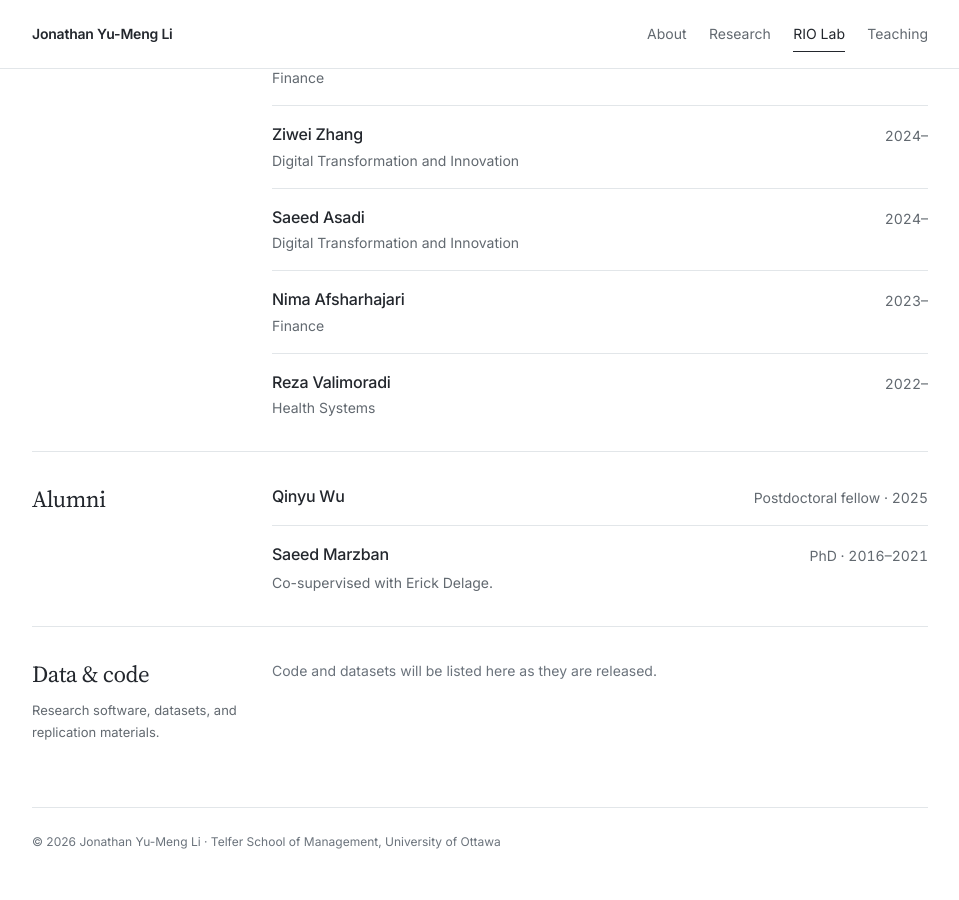
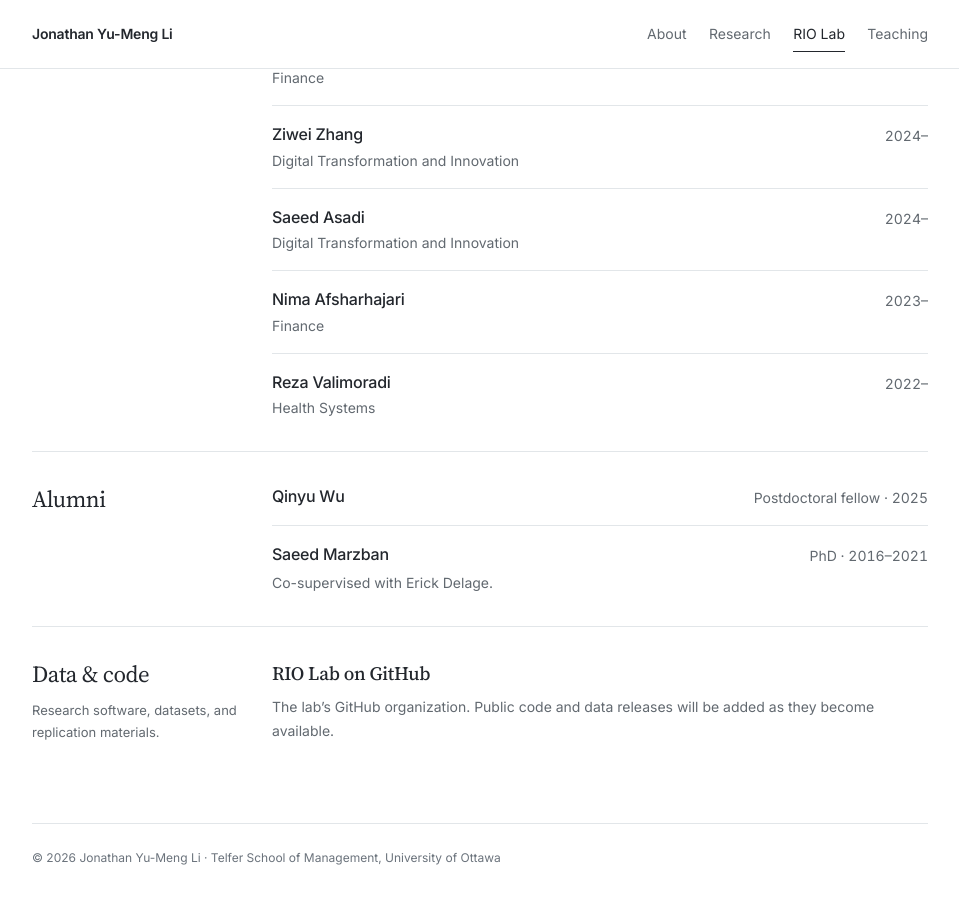
Before and after one commit to jonathanyumengli/jonathanyumengli-github.io, a Jekyll site: the page built from lab.html, in a window 1280 px wide and 900 px high, scrolled down 793 px. Shown: the whole window, without its empty margins (160-1119 px from the left). Built offline with Jekyll 4.4.1, drawn with Linux system fonts in a browser that asks for light colours.

Commit message:
Put RIO Lab GitHub first in Data & code

```diff
--- a/_includes/resources.html
+++ b/_includes/resources.html
@@ -1,8 +1,10 @@
-{% assign resource_count = 0 %}
 {% assign resource_papers = site.papers | sort: 'title' %}
 <div class="resource-list">
+  <article class="resource">
+    <h3><a href="https://github.com/rio-research-lab">RIO Lab on GitHub</a></h3>
+    <p class="resource-description">The lab’s GitHub organization. Public code and data releases will be added as they become available.</p>
+  </article>
 {% for paper in resource_papers %}{% if paper.code_url or paper.data_url %}
-  {% assign resource_count = resource_count | plus: 1 %}
   <article class="resource">
     <h3><a href="{{ '/research/' | relative_url }}#{{ paper.slug }}">{{ paper.title | escape }}</a></h3>
     {% if paper.resource_note %}<p class="resource-description">{{ paper.resource_note | escape }}</p>{% endif %}
@@ -10,12 +12,10 @@
   </article>
 {% endif %}{% endfor %}
 {% for resource in site.data.resources %}
-  {% assign resource_count = resource_count | plus: 1 %}
   <article class="resource">
     <h3>{{ resource.title | escape }}</h3>
     {% if resource.description %}<p class="resource-description">{{ resource.description | escape }}</p>{% endif %}
     <p class="paper-links">{% if resource.code_url %}<a href="{{ resource.code_url | escape }}">Code</a>{% endif %}{% if resource.data_url %}<a href="{{ resource.data_url | escape }}">Data</a>{% endif %}{% if resource.resource_url %}<a href="{{ resource.resource_url | escape }}">Resource</a>{% endif %}</p>
   </article>
 {% endfor %}
-{% if resource_count == 0 %}<p class="resource-empty">Code and datasets will be listed here as they are released.</p>{% endif %}
 </div>
```
